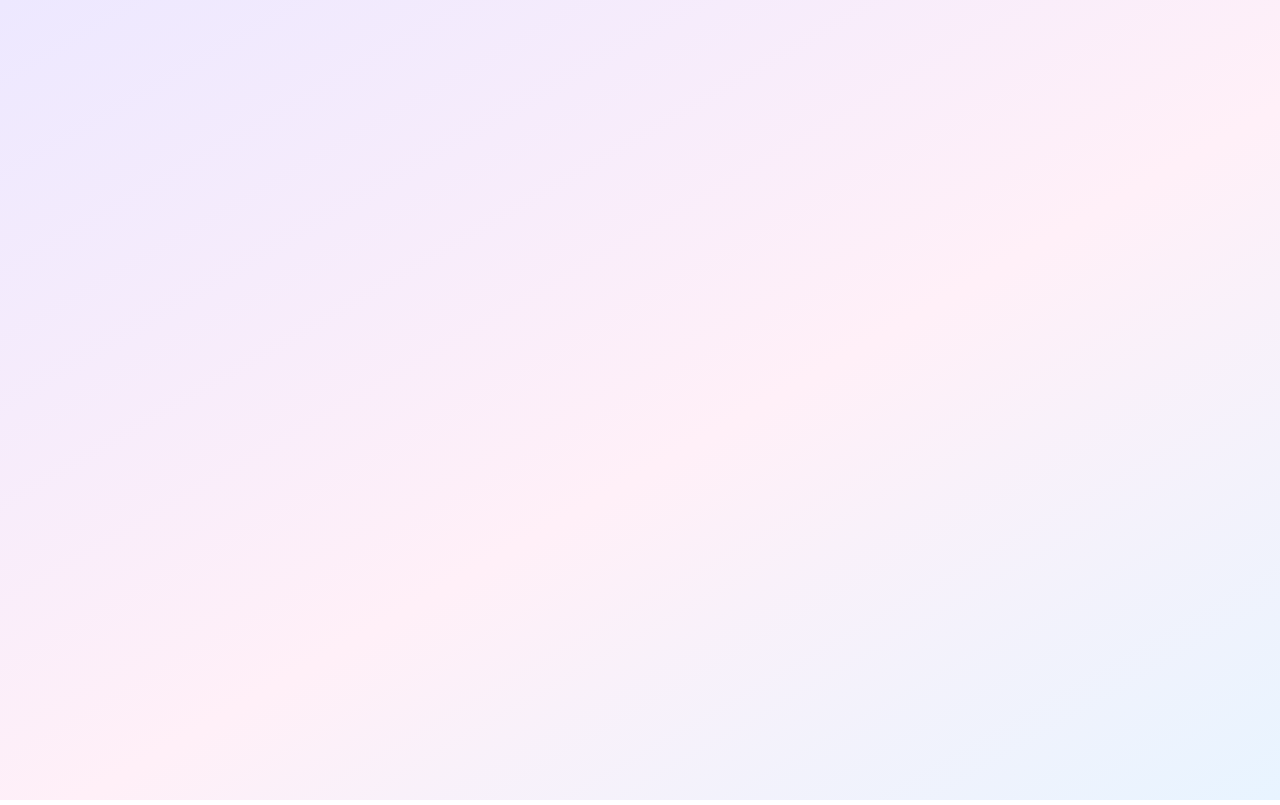
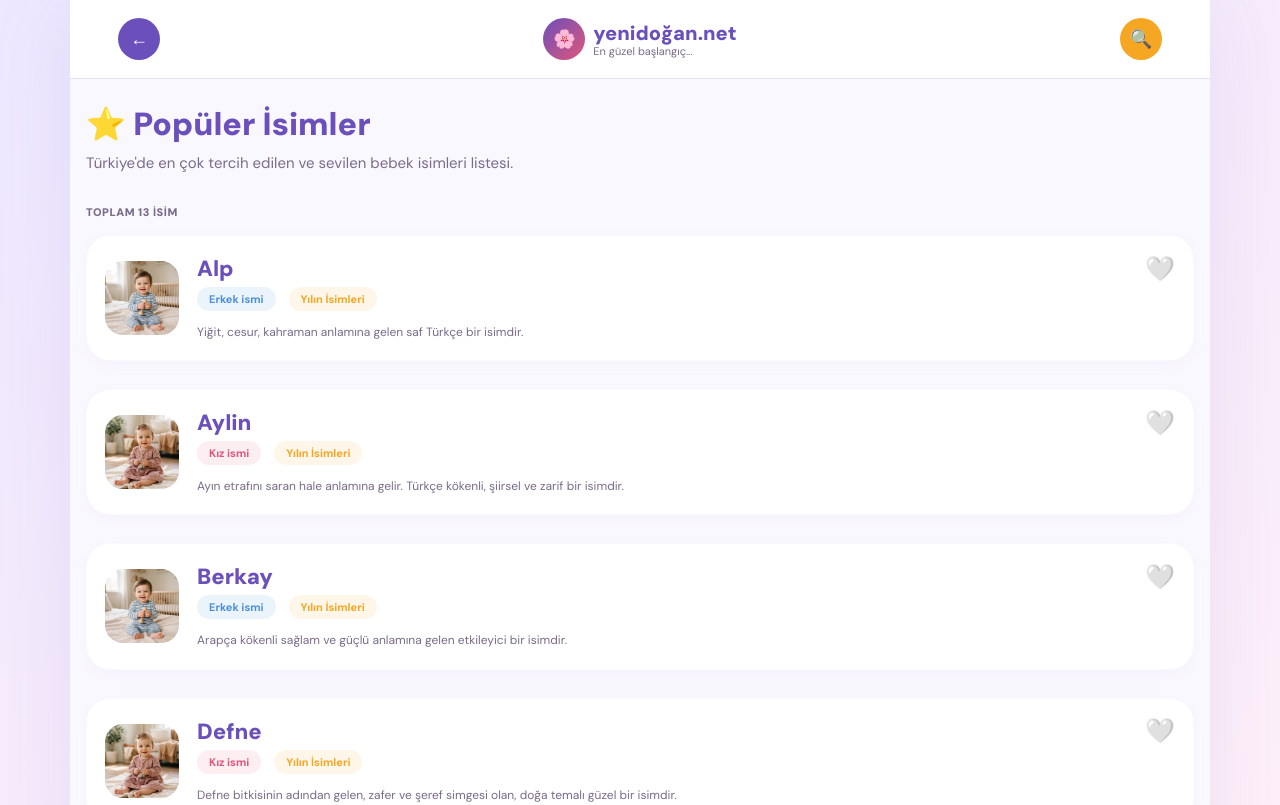
Before and after one commit to afeyza/yenidogan-app, a React (Vite) app: page /popular in a window 1280 px wide. Before the commit this address had no page. Shown: the top 805 px of the page. Built offline with nearby package versions, Linux system fonts and the light colour scheme.

Commit message:
Feat: Populer Isimler sayfasi olusturuldu ve navigasyon baglandi

```diff
--- a/src/App.tsx
+++ b/src/App.tsx
@@ -5,6 +5,7 @@ import { Favorites } from './pages/Favorites';
 import { NameFinder } from './pages/NameFinder';
 import { QuranNames } from './pages/QuranNames';
 import { GenderNames } from './pages/GenderNames';
+import { PopularNames } from './pages/PopularNames';
 import { FavoritesProvider } from './context/FavoritesContext';
 
 function App() {
@@ -18,6 +19,7 @@ function App() {
             <Route path="finder" element={<NameFinder />} />
             <Route path="quran" element={<QuranNames />} />
             <Route path="names/:gender" element={<GenderNames />} />
+            <Route path="popular" element={<PopularNames />} />
           </Route>
         </Routes>
       </BrowserRouter>
--- a/src/pages/Home.tsx
+++ b/src/pages/Home.tsx
@@ -69,7 +69,7 @@ export const Home = () => {
             <h4>Kur'an'da geçen</h4>
             <p>Keşfet →</p>
           </div>
-          <div className="cat-card" onClick={() => navigate('/finder')}>
+          <div className="cat-card" onClick={() => navigate('/popular')}>
             <div className="cat-icon" style={{ background: '#FFF8E1' }}>⭐</div>
             <h4>Popüler isimler</h4>
             <p>Keşfet →</p>
@@ -152,7 +152,7 @@ export const Home = () => {
       <div className="section">
         <div className="section-header">
           <span className="section-title">Türkiye'de En Popüler İsimler</span>
-          <span className="see-all" onClick={() => navigate('/finder')}>Tümünü Gör →</span>
+          <span className="see-all" onClick={() => navigate('/popular')}>Tümünü Gör →</span>
         </div>
         <div className="popular-scroll">
           {popularNameIds.map(id => {
--- /dev/null
+++ b/src/pages/PopularNames.tsx
@@ -0,0 +1,61 @@
+import { useMemo } from 'react';
+import { namesData } from '../data/namesData';
+import { useFavorites } from '../context/FavoritesContext';
+
+export const PopularNames = () => {
+  const { toggleFavorite, isFavorite } = useFavorites();
+
+  // Şimdilik bütün isimleri listeler, ileride istatistiklere göre sıralanabilir.
+  const listNames = useMemo(() => {
+    return [...namesData].sort((a, b) => a.n.localeCompare(b.n));
+  }, []);
+
+  return (
+    <div className="fav-page" style={{ padding: '24px 16px' }}>
+      <div className="fav-header" style={{ marginBottom: '32px' }}>
+        <h2 style={{ fontSize: '32px', fontWeight: 900 }}>⭐ Popüler İsimler</h2>
+        <p style={{ fontSize: '15px', color: 'var(--muted)', marginTop: '8px' }}>
+          Türkiye'de en çok tercih edilen ve sevilen bebek isimleri listesi.
+        </p>
+      </div>
+
+      <div className="section-header" style={{ marginBottom: '16px' }}>
+        <span className="section-title" style={{ fontSize: '11px', color: 'var(--muted)', fontWeight: 800, letterSpacing: '0.5px' }}>TOPLAM {listNames.length} İSİM</span>
+      </div>
+
+      <div className="fav-list">
+        {listNames.map((item) => (
+          <div className="fav-item" key={item.id} style={{
+            background: '#fff',
+            borderRadius: '24px',
+            padding: '18px',
+            marginBottom: '16px',
+            boxShadow: '0 4px 15px rgba(107, 79, 187, 0.04)',
+            display: 'flex',
+            gap: '18px',
+            alignItems: 'center',
+            border: '1px solid rgba(107, 79, 187, 0.03)'
+          }}>
+            <div className={`fav-img ai-bebek ${item.g === 'Kız' ? 'ai-kiz' : 'ai-erkek'}`} style={{ width: '74px', height: '74px', borderRadius: '18px' }}></div>
+            <div className="fav-info">
+              <div className="fav-name-row" style={{ marginBottom: '4px' }}>
+                <span className="fav-name" style={{ fontSize: '22px', fontWeight: 900 }}>{item.n}</span>
+                <button
+                  onClick={() => toggleFavorite(item.id)}
+                  style={{ background: 'none', border: 'none', fontSize: '24px', cursor: 'pointer' }}
+                >
+                  {isFavorite(item.id) ? "❤️" : "🤍"}
+                </button>
+              </div>
+              <div className="name-tags" style={{ marginBottom: '12px' }}>
+                <span className="tag" style={{ background: item.g === 'Kız' ? 'rgba(224,86,123,0.1)' : 'rgba(74,144,217,0.1)', color: item.g === 'Kız' ? 'var(--pink)' : 'var(--blue)', fontSize: '11px', padding: '5px 12px', fontWeight: 700 }}>{item.t1}</span>
+                <span className="tag" style={{ background: 'rgba(245, 166, 35, 0.1)', color: 'var(--gold)', fontSize: '11px', padding: '5px 12px', fontWeight: 700, marginLeft: '8px' }}>Yılın İsimleri</span>
+              </div>
+              <p className="fav-desc" style={{ fontSize: '12px', color: 'var(--muted)', lineHeight: '1.6' }}>{item.m}</p>
+            </div>
+          </div>
+        ))}
+      </div>
+    </div>
+  );
+};
```
